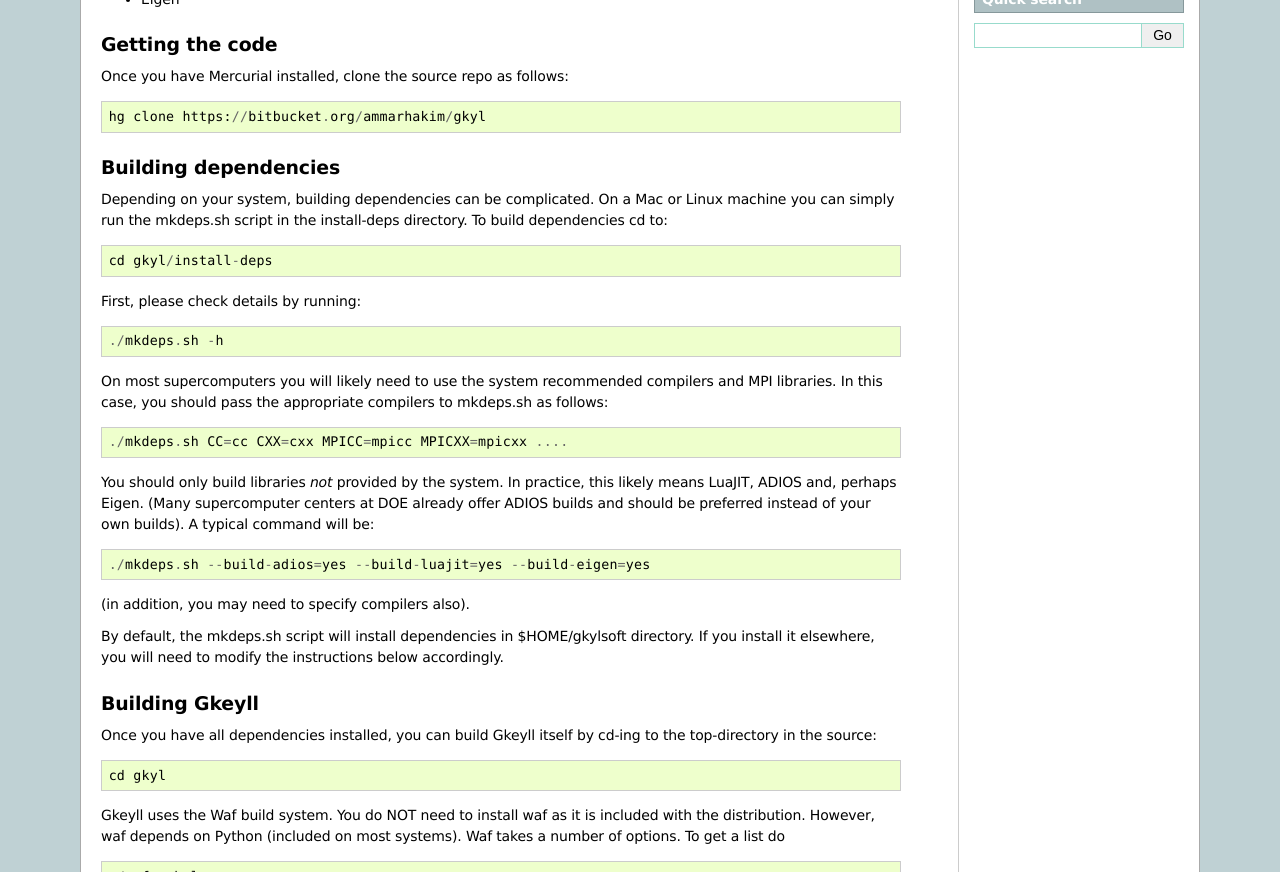
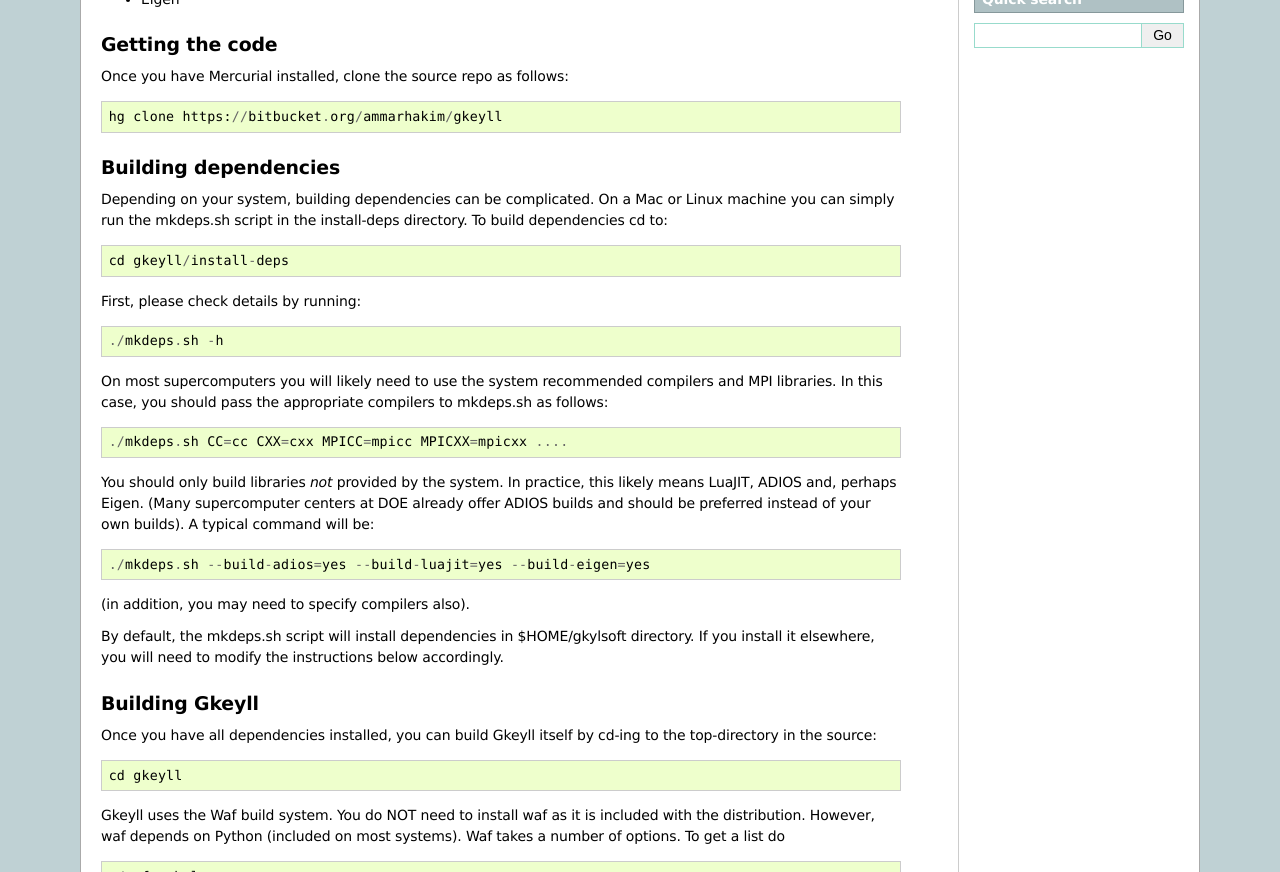
Before and after one commit to ammarhakim/gkyl-doc, a Sphinx documentation site: the page built from source/gkyl/install.rst, in a window 1280 px wide. Shown: the part 412-1284 px from the top of the page. Built offline with Sphinx 7.4.7, drawn with Linux system fonts in a browser that asks for light colours.

Commit message:
Updates to install instructions

```diff
--- a/source/gkyl/install.rst
+++ b/source/gkyl/install.rst
@@ -28,7 +28,7 @@
 
 Once you have Mercurial installed, clone the source repo as follows::
 
-  hg clone https://bitbucket.org/ammarhakim/gkyl
+  hg clone https://bitbucket.org/ammarhakim/gkeyll
 
 Building dependencies
 ---------------------
@@ -37,7 +37,7 @@
 On a Mac or Linux machine you can simply run the mkdeps.sh script in
 the install-deps directory. To build dependencies cd to::
 
-  cd gkyl/install-deps
+  cd gkeyll/install-deps
 
 First, please check details by running::
 
@@ -68,7 +68,7 @@
 Once you have all dependencies installed, you can build Gkeyll itself
 by cd-ing to the top-directory in the source::
 
-  cd gkyl
+  cd gkeyll
 
 Gkeyll uses the Waf build system. You do NOT need to install waf as it
 is included with the distribution. However, waf depends on Python
```
